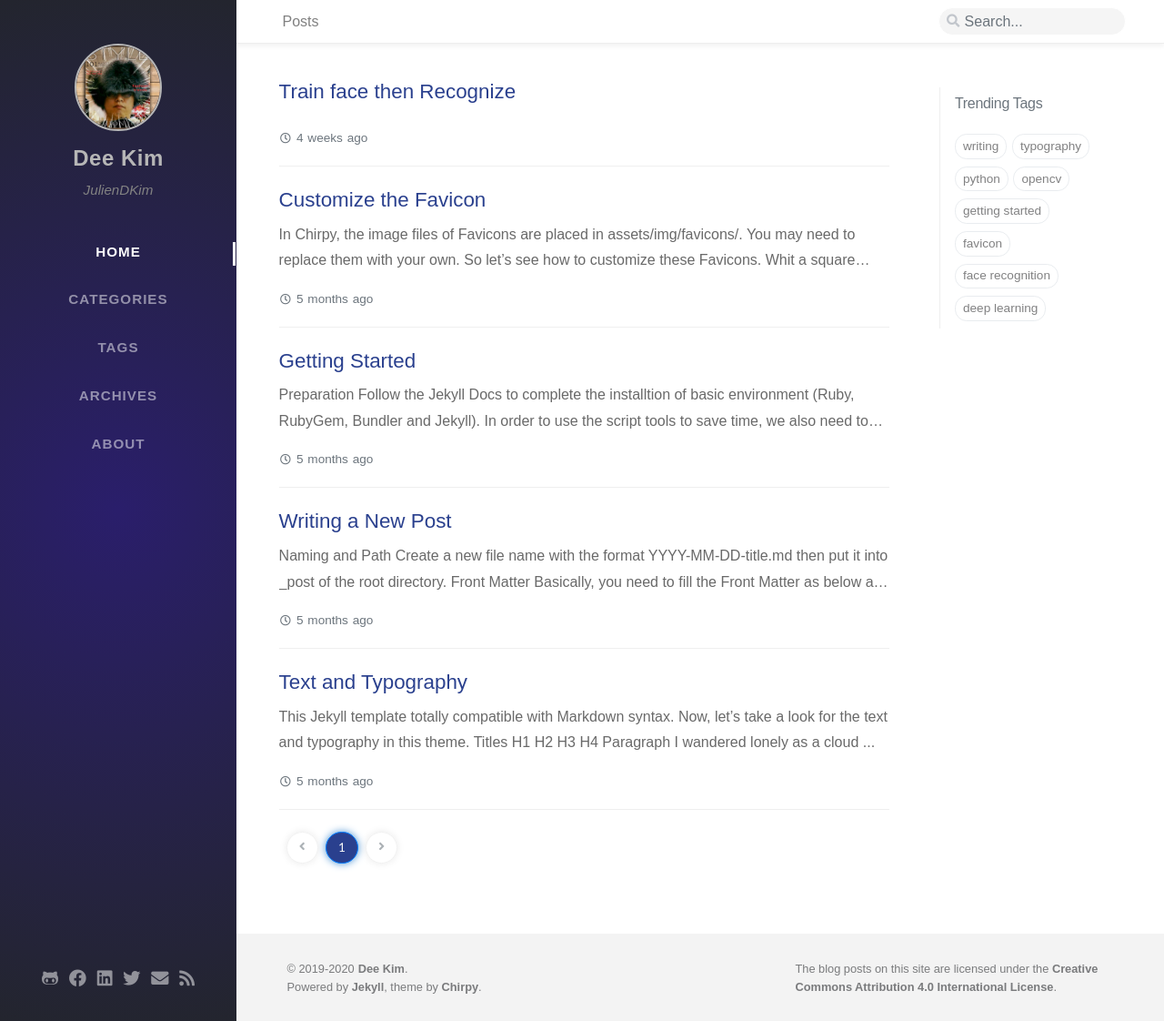
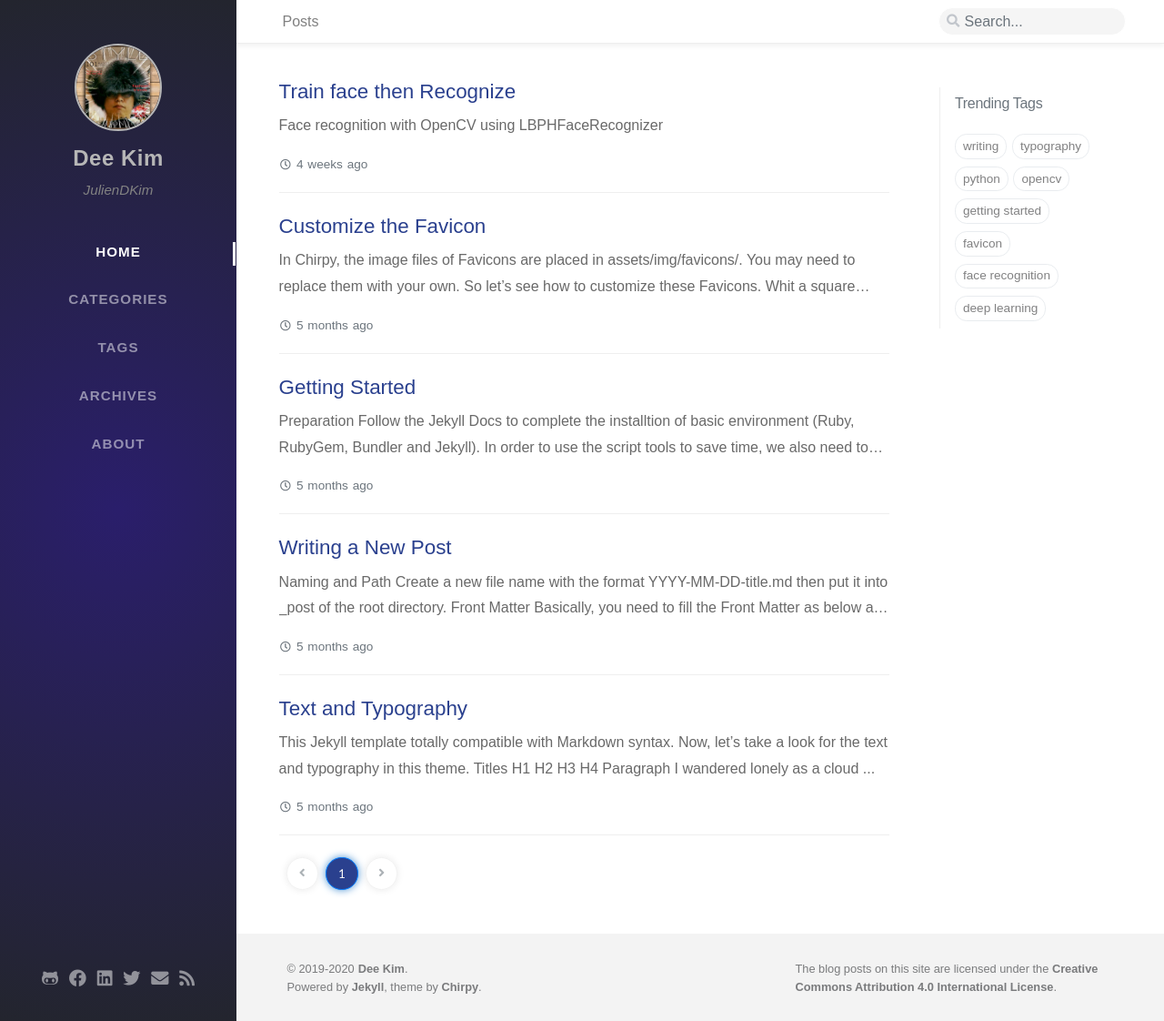
Before and after one commit to juliendkim/juliendkim.github.io, a Jekyll site: the page built from index.html, in a window 1280 px wide and 1122 px high. Shown: the whole window at 91% size. Built offline with Jekyll 4.4.1, drawn with Linux system fonts in a browser that asks for light colours; nearby versions of some CDN libraries; some web fonts are replaced; the list of posts is cut into pages by our own code; comment, search, counter and statistics services are not loaded.

Commit message:
update face recog

```diff
--- a/_posts/2019-12-15-train-face-then-recognize.md
+++ b/_posts/2019-12-15-train-face-then-recognize.md
@@ -5,4 +5,6 @@ categories: [Development, Deep Learning]
 tags: [deep learning, python, face recognition, opencv]
 ---
 
+Face recognition with OpenCV using LBPHFaceRecognizer
+
 <script src="https://gist.github.com/juliendkim/2bfe513d9140f2e5bbd94a15b061c420.js"></script>
```
